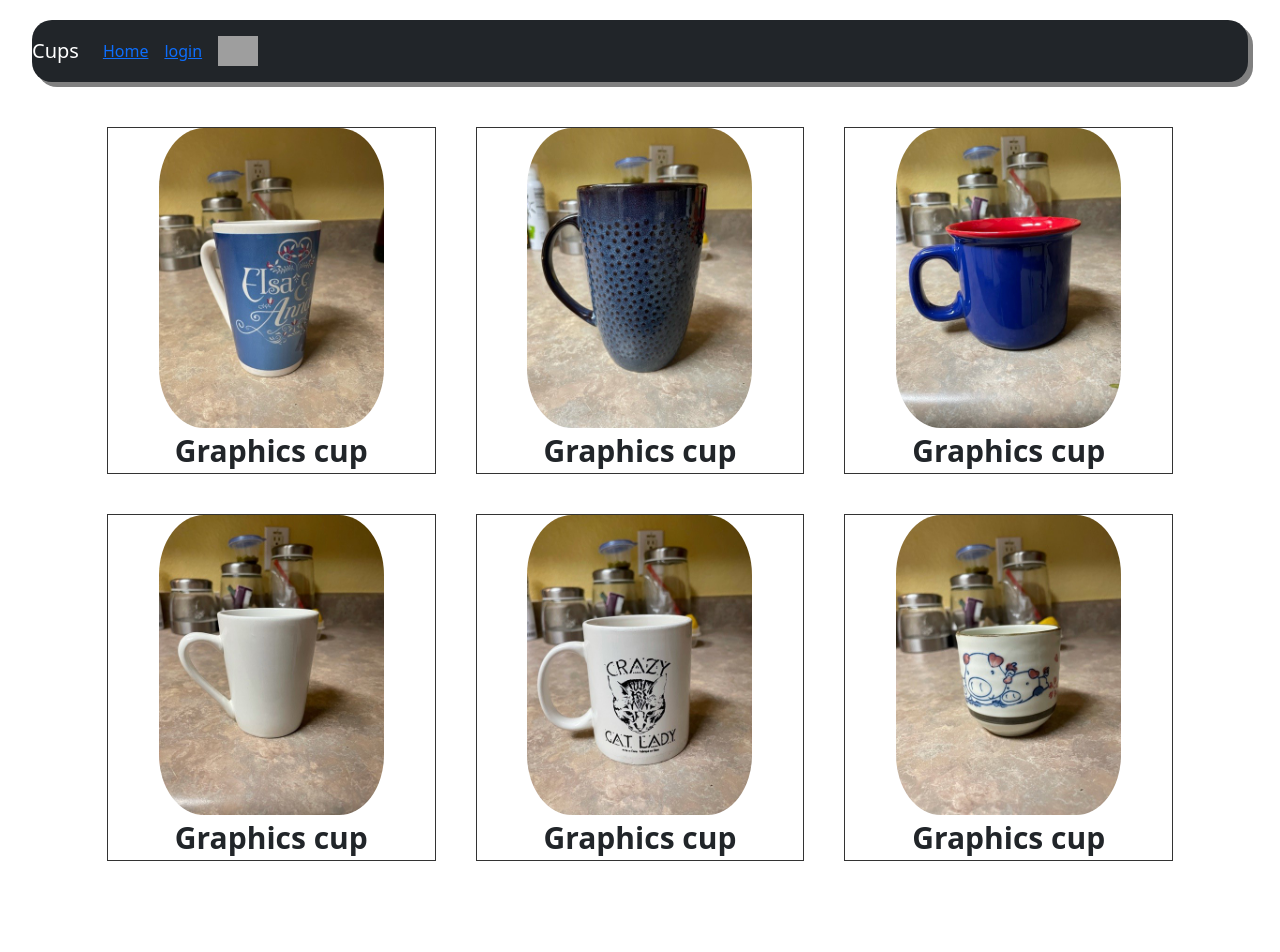
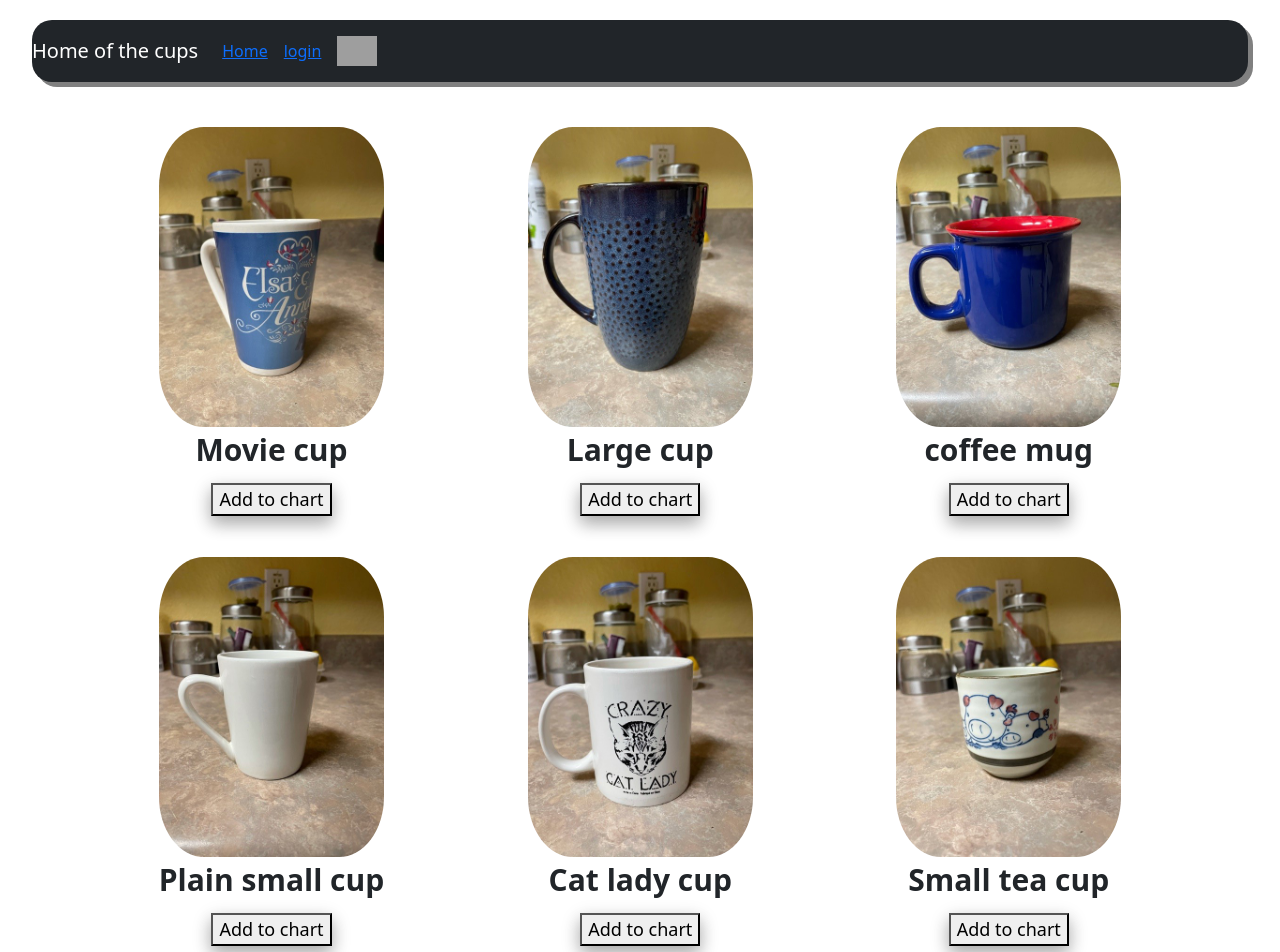
Before and after one commit to sebby109/React_cup_website, a React (Create React App) app in the folder websitewithbot/: page / in a window 1280 px wide. Shown: the top 952 px of the page. Before the commit the page ends 886 px from the top, so only its background shows below. Built offline with nearby package versions, Linux system fonts and the light colour scheme; grey boxes are pictures that could not be loaded.

Commit message:
added a cart page

```diff
--- a/websitewithbot/src/App.css
+++ b/websitewithbot/src/App.css
@@ -6,7 +6,6 @@
 }
 .grid-item {
   background-color: rgba(255, 255, 255, 0.8);
-  border: 1px solid rgba(0, 0, 0, 0.8);
   margin: 20px;
   font-size: 30px;
   text-align: center;
@@ -16,3 +15,14 @@
   border-radius: 20%;
   height: 300px;
 }
+
+.text-adj {
+  vertical-align: 'top';
+  display: 'inline-block';
+  text-align: 'center';
+}
+
+button {
+  font-size: 18px;
+  box-shadow: 0 8px 16px 0 rgba(0,0,0,0.2), 0 6px 20px 0 rgba(0,0,0,0.19);
+}
--- a/websitewithbot/src/App.js
+++ b/websitewithbot/src/App.js
@@ -3,6 +3,7 @@ import Container from 'react-bootstrap/Container';
 import { HashRouter, Switch, Route } from 'react-router-dom';
 import Home from './components/Home';
 import NavagationBar from './components/NavagationBar';
+import Cart from './components/Cart';
 
 function App() {
 
@@ -12,6 +13,7 @@ function App() {
         <NavagationBar />
         <Switch>
           <Route exact path="/" component={Home} />
+          <Route exact path="/cart" component={Cart} />
         </Switch>
       </Container>
     </HashRouter>
--- /dev/null
+++ b/websitewithbot/src/components/Cart.js
@@ -0,0 +1,10 @@
+import Container from 'react-bootstrap/Container';
+
+function Cart() {
+    return (
+        <Container>
+        test
+        </Container>
+    );
+}
+export default Cart;
--- a/websitewithbot/src/components/Home.js
+++ b/websitewithbot/src/components/Home.js
@@ -7,50 +7,73 @@ import cup4 from './cup4.jpg';
 import cup5 from './cup5.jpg';
 import cup6 from './cup6.jpg';
 import '../App.css';
+import React from 'react';
+import { useHistory } from 'react-router-dom';
 
 function Home() {
+    const history = useHistory();
+
+    let updateCart = () => {
+        history.push('/cart');
+    }
+
     return (
         /* Once database is set up use a useEffect to get items in there
             and then use map so you can generate all the items in the database
             so if an item is added it will automatically be put on the website.
+
+            7/15: added cart. Now to create server side so I can transfer the cup images over there
+            and get it through the api maybe? and also the names of the cups? use map to create them.
         */
+
         <Container>
             <div class="grid-container">
                 <div class="grid-item">
                     <img class="img-s" src={cup1} alt="cup1" />
                     <div style={{ display: 'block' }}>
-                        <b style={{ verticalAlign: 'top', display: 'inline-block', textAlign: 'center'}}>Graphics cup</b>
+                        <b class="text-adj"> Movie cup </b>
                     </div>
+                        <button onClick={updateCart}> Add to chart </button>
                 </div>
+
                 <div class="grid-item">
                     <img class="img-s" src={cup2} alt="cup2" />
                     <div style={{ display: 'block' }}>
-                        <b style={{ verticalAlign: 'top', display: 'inline-block', textAlign: 'center' }}>Graphics cup</b>
+                        <b class="text-adj"> Large cup </b>
                     </div>
+                        <button onClick={updateCart}> Add to chart </button>
                 </div>
+
                 <div class="grid-item">
                     <img class="img-s" src={cup3}  alt="cup3" />
                     <div style={{ display: 'block' }}>
-                        <b style={{ verticalAlign: 'top', display: 'inline-block', textAlign: 'center' }}>Graphics cup</b>
+                        <b class="text-adj"> coffee mug </b>
                     </div>
+                        <button onClick={updateCart}> Add to chart </button>
                 </div>
+
                 <div class="grid-item">
                     <img class="img-s" src={cup4}  alt="cup1=4" />
                     <div style={{ display: 'block' }}>
-                        <b style={{ verticalAlign: 'top', display: 'inline-block', textAlign: 'center' }}>Graphics cup</b>
+                        <b class="text-adj"> Plain small cup </b>
                     </div>
+                        <button onClick={updateCart}> Add to chart </button>
                 </div>
+
                 <div class="grid-item">
                     <img class="img-s" src={cup5}  alt="cup5" />
                     <div style={{ display: 'block' }}>
-                        <b style={{ verticalAlign: 'top', display: 'inline-block', textAlign: 'center' }}>Graphics cup</b>
+                        <b class="text-adj"> Cat lady cup </b>
                     </div>
+                        <button onClick={updateCart}> Add to chart </button>
                 </div>
+
                 <div class="grid-item">
                     <img class="img-s" src={cup6}  alt="cup6" />
                     <div style={{ display: 'block' }}>
-                        <b style={{ verticalAlign: 'top', display: 'inline-block', textAlign: 'center' }}>Graphics cup</b>
+                        <b class="text-adj"> Small tea cup </b>
                     </div>
+                        <button onClick={updateCart}> Add to chart </button>
                 </div>
             </div>
         </Container>
--- a/websitewithbot/src/components/NavagationBar.js
+++ b/websitewithbot/src/components/NavagationBar.js
@@ -4,16 +4,13 @@ import {
 } from "react-router-dom";
 import Navbar from 'react-bootstrap/Navbar';
 import Nav from 'react-bootstrap/Nav';
-import Button from 'react-bootstrap/Button';
-import Form from 'react-bootstrap/Form';
-import FormControl from 'react-bootstrap/FormControl';
 
 //left off trying to figure out how i wanted the background.
 
 function NavagationBar(props) {
     return (
         <Navbar expand="lg" bg="dark" variant="dark" style={{ borderRadius: '20px', margin: '20px', boxShadow: '5px 5px grey' }}>
-            <Navbar.Brand href="#home">Cups</Navbar.Brand>
+            <Navbar.Brand href="/">Home of the cups</Navbar.Brand>
             <Navbar.Toggle aria-controls="basic-navbar-nav" />
             <Navbar.Collapse id="basic-navbar-nav">
                 <Nav className="mr-auto">
```
